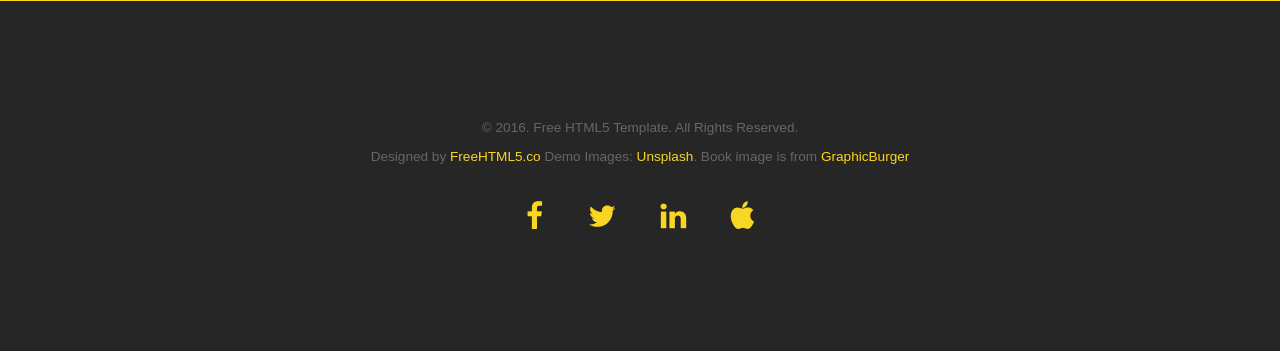
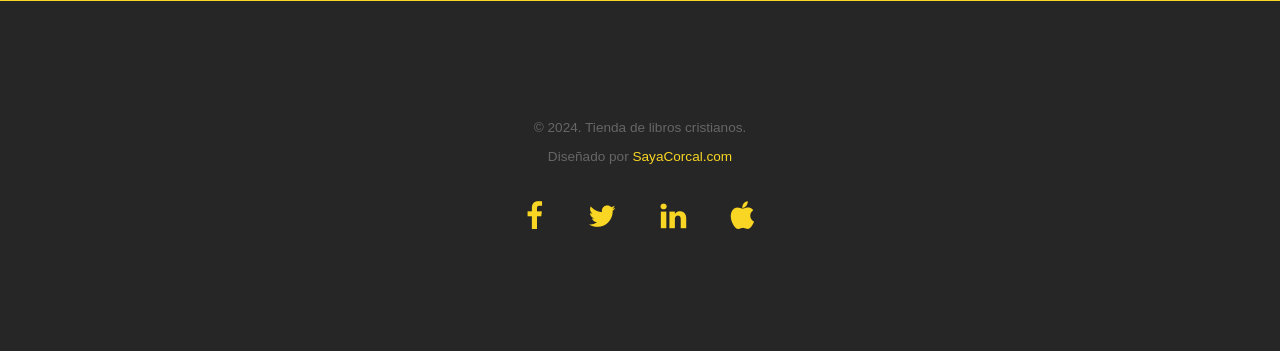
Before and after one commit to saidc/bookstore, a Flask app: page / in a window 1280 px wide. Shown: the part 4391-4742 px from the top of the page. Run offline with Flask 3, Linux system fonts and the light colour scheme; some libraries are stand-ins or nearby versions; some web fonts are replaced.

Commit message:
print test

```diff
--- a/templates/index.html
+++ b/templates/index.html
@@ -9,9 +9,9 @@
 		<meta http-equiv="X-UA-Compatible" content="IE=edge">
 		<title>El Niño Aquel</title>
 		<meta name="viewport" content="width=device-width, initial-scale=1">
-		<meta name="description" content="Free HTML5 Website Template by FreeHTML5.co" />
-		<meta name="keywords" content="free website templates, free html5, free template, free bootstrap, free website template, html5, css3, mobile first, responsive" />
-		<meta name="author" content="FreeHTML5.co" />
+		<meta name="description" content="Tienda de libros cristianos" />
+		<meta name="keywords" content="libros cristianos, ipuc, iglesia pentecostal, evangelicos, libros" />
+		<meta name="author" content="sayacorcal.com" />
 
 		<!-- Facebook and Twitter integration -->
 		<meta property="og:title" content=""/>
@@ -81,8 +81,8 @@
 					</div>
 					<div class="col-md-6 col-sm-6">
 						<figure class="fh5co-intro-img">
-							<img class="img-1 animate-box" src="static\images\elniдoaquel\foto_03.png" alt="Free Website Template by FreeHTML5.co">
-							<img class="img-2 animate-box" src="static\images\elniдoaquel\foto_02.png"i alt="Free Website Template by FreeHTML5.co">
+							<img class="img-1 animate-box" src="static\images\elniдoaquel\foto_03.png" alt="imagen del libro El niño aquel">
+							<img class="img-2 animate-box" src="static\images\elniдoaquel\foto_02.png"i alt="imagen del libro El niño aquel">
 						</figure>
 					</div>
 				</div>
@@ -107,7 +107,7 @@
 					<div class="col-md-6 col-md-pull-6">
 						<div class="fh5co-img text-right">
 							<figure class="fh5co-figure animate-box">
-								<img class="img-2" src="static\images\elniдoaquel\foto_02.png" alt="Free Website Template by FreeHTML5.co">
+								<img class="img-2" src="static\images\elniдoaquel\foto_02.png" alt="imagen del libro El niño aquel">
 							</figure>
 						</div>
 					</div>
@@ -129,7 +129,7 @@
 					<div class="col-md-6">
 						<div class="fh5co-img text-left">
 							<figure class="fh5co-figure animate-box">
-								<img class="img-2" src="static\images\palabrasmemorables\foto_03.png" alt="Free Website Template by FreeHTML5.co">
+								<img class="img-2" src="static\images\palabrasmemorables\foto_03.png" alt="imagen del libro Palabras Memorables">
 							</figure>
 						</div>
 					</div>
@@ -151,7 +151,7 @@
 					<div class="col-md-6 col-md-pull-6">
 						<div class="fh5co-img text-right">
 							<figure class="fh5co-figure animate-box">
-								<img class="img-2" src="static\images\pequeдosinstrumentos\book_pi.png" alt="Free Website Template by FreeHTML5.co">
+								<img class="img-2" src="static\images\pequeдosinstrumentos\book_pi.png" alt="imagen del libro Pequeños Instrumentos">
 							</figure>
 						</div>
 					</div>
@@ -231,8 +231,10 @@
 				<div class="container">
 					<div class="col-md-12 text-center">
 						<p class="copyright">
-							<small>&copy; 2016. Free HTML5 Template. All Rights Reserved.</small>
-							<em><small>Designed by <a href="http://freehtm5.co" target="_blank">FreeHTML5.co</a> Demo Images: <a href="http://unsplash.com/" target="_blank">Unsplash</a>. Book image is from <a href="http://graphicburger.com">GraphicBurger</a></small> </em>
+							<small>&copy; 2024. Tienda de libros cristianos.</small>
+							<em><small>Diseñado por
+								<a href="http://sayacorcal.com" target="_blank">SayaCorcal.com</a>
+							</small></em>
 						</p>
 						<ul class="fh5co-social">
 
```
